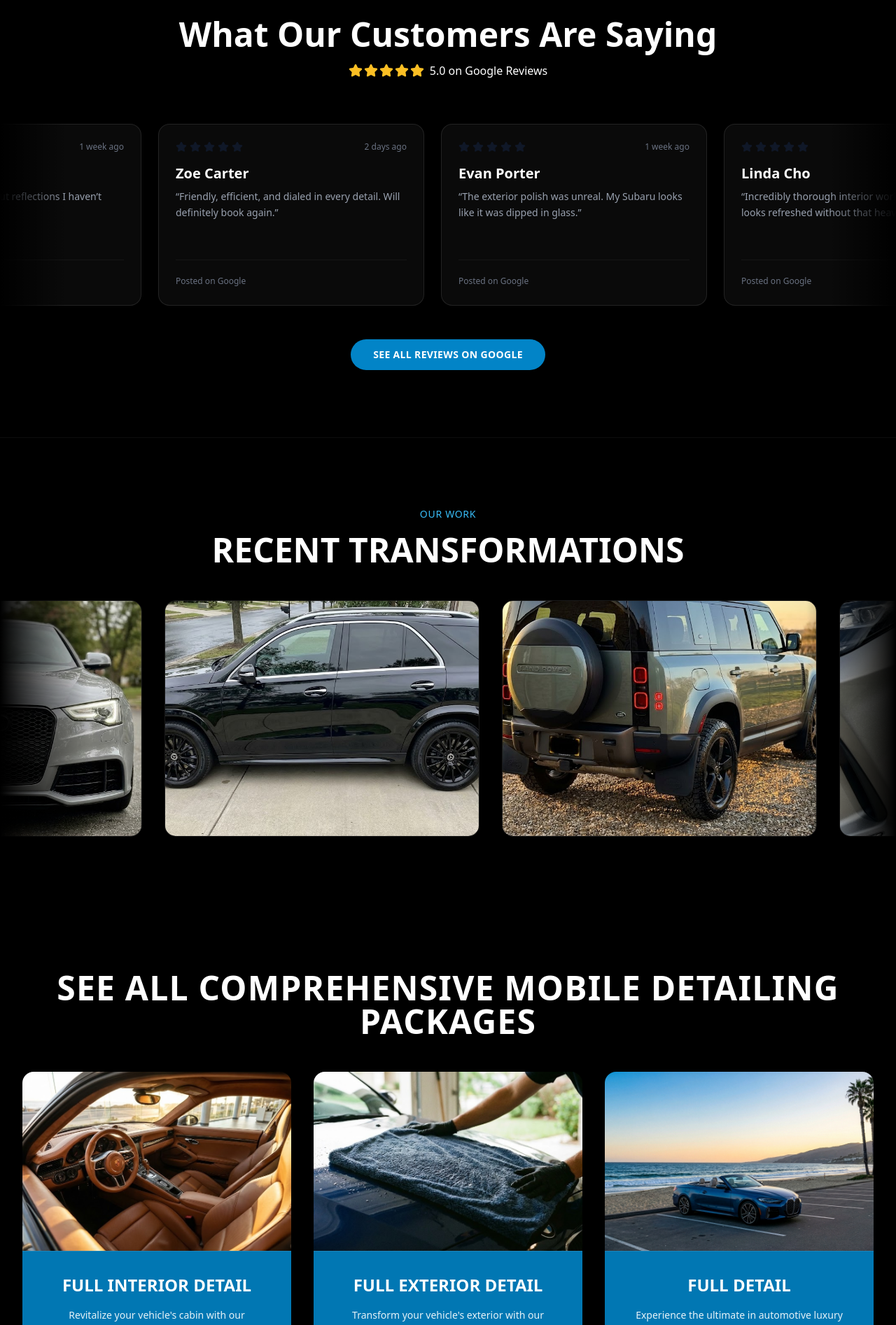
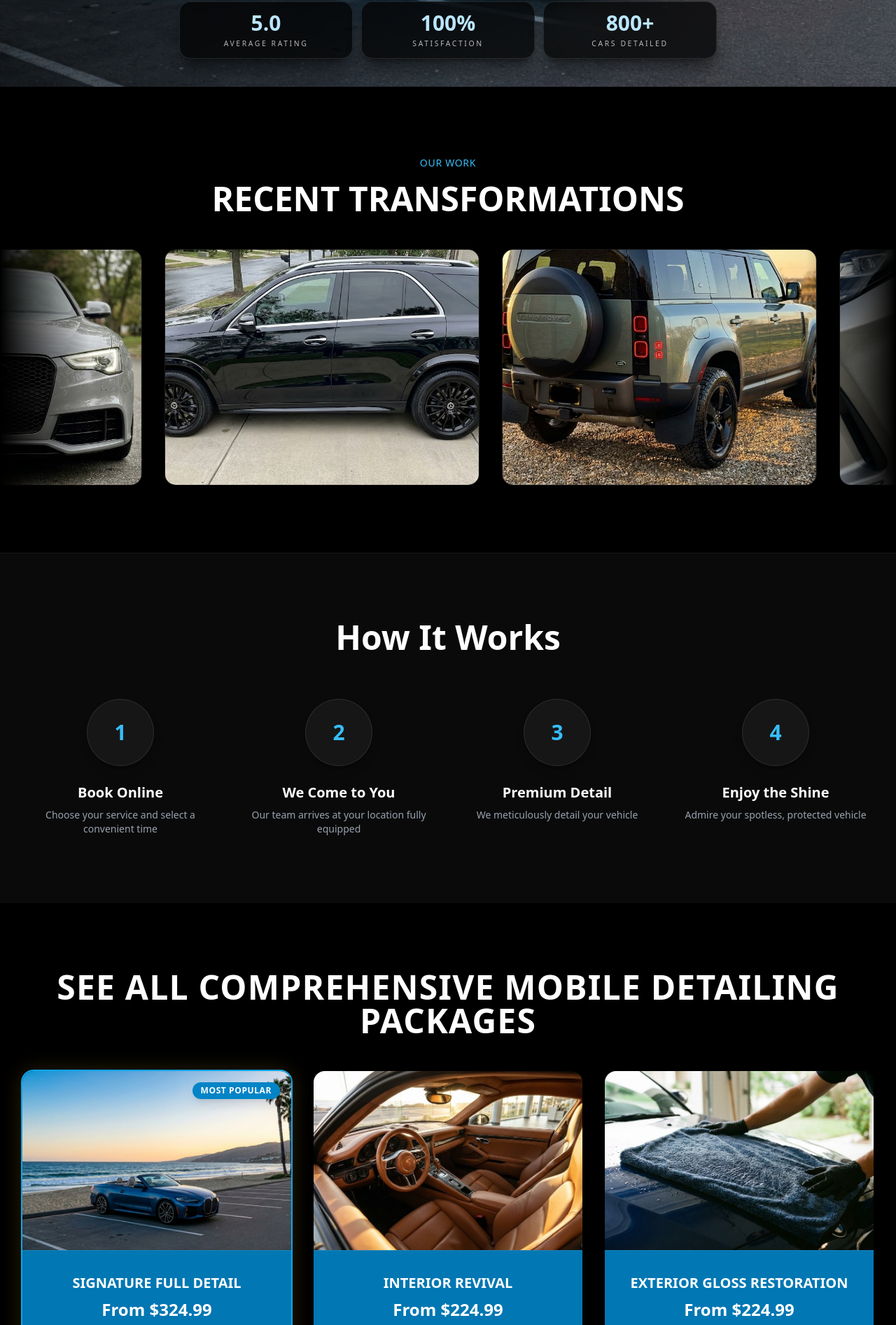
Before and after one commit to tummybutters/Chandler-Detailing, a Next.js app: page / in a window 1280 px wide. Shown: the part 884-2778 px from the top of the page at 70% size. Built offline with nearby package versions, Linux system fonts and the light colour scheme; a web font is replaced by a local one.

Commit message:
Update website content, services, pricing, and contact info per client request

```diff
--- a/app/contact/page.tsx
+++ b/app/contact/page.tsx
@@ -130,7 +130,7 @@ function ContactForm() {
                         value={formData.phone}
                         onChange={handleChange}
                         className="w-full px-4 py-3 rounded-xl bg-gray-50 border border-gray-200 text-gray-900 placeholder-gray-400 focus:outline-none focus:border-primary-500 focus:ring-1 focus:ring-primary-500 transition-all"
-                        placeholder="(555) 123-4567"
+                        placeholder={PHONE_NUMBER}
                         autoComplete="tel"
                         inputMode="tel"
                     />
--- a/app/page.tsx
+++ b/app/page.tsx
@@ -20,6 +20,9 @@ import Showcase from "@/components/home/Showcase";
 
 // Hero Section
 import ShinyButton from "@/components/ui/ShinyButton";
+
+// Services Data for How It Works
+import { SERVICE_PROCESS_STEPS } from "@/lib/data/services";
 
 const SHOW_TESTIMONIALS = false;
 function Hero() {
@@ -68,8 +71,8 @@ function Hero() {
               variants={fadeUpVariants}
               className="text-4xl sm:text-5xl md:text-6xl lg:text-6xl xl:text-7xl font-bold text-white leading-tight w-full flex flex-col items-start gap-4"
             >
-              <span className="font-heading italic bg-gradient-to-r from-primary-300 via-primary-200 to-primary-300 bg-clip-text text-transparent">Your Home on the Road,</span>
-              <span className="font-body not-italic uppercase tracking-wide text-2xl sm:text-3xl md:text-4xl lg:text-5xl font-light">Detailed Right at Your Door.</span>
+              <span className="font-heading italic bg-gradient-to-r from-primary-300 via-primary-200 to-primary-300 bg-clip-text text-transparent">Detailing Isn't Just Cleaning,</span>
+              <span className="font-body not-italic uppercase tracking-wide text-2xl sm:text-3xl md:text-4xl lg:text-5xl font-light">It's Maintenance That Protects Your Investment.</span>
             </motion.h1>
 
             {/* Subheadline */}
@@ -77,29 +80,48 @@ function Hero() {
               variants={fadeUpVariants}
               className="text-lg sm:text-xl md:text-2xl text-gray-100 font-medium max-w-2xl leading-relaxed"
             >
-              You Spend Hundreds of Hours in Your Car Every Year—Let Us Spend Two Making It Perfect.
+              Don't leave your vehicle's value to chance. We provide professional care that keeps your car looking new for years to come.
             </motion.h2>
 
             {/* CTAs */}
             <motion.div
               variants={fadeUpVariants}
-              className="flex flex-col sm:flex-row gap-3 sm:gap-4 pt-6"
+              className="flex flex-row gap-3 pt-6"
             >
               <ShinyButton
                 href={BOOKING_URL}
                 target="_blank"
                 rel="noopener noreferrer"
-                className="inline-flex items-center justify-center gap-2 shadow-lg shadow-primary-900/20 w-full sm:w-auto"
+                className="inline-flex items-center justify-center gap-2 shadow-lg shadow-primary-900/20 flex-1 basis-1/2 px-5 py-3 text-base sm:text-lg"
               >
                 Book Appointment
                 <ArrowRight className="w-5 h-5 group-hover:translate-x-1 transition-transform" />
               </ShinyButton>
               <Link
                 href="/services"
-                className="px-8 py-4 rounded-full font-semibold text-lg inline-flex items-center justify-center gap-2 bg-white/10 backdrop-blur-sm border border-white/20 text-white hover:bg-white/20 transition-all w-full sm:w-auto text-center"
+                className="px-5 py-3 rounded-full font-semibold text-base sm:text-lg inline-flex items-center justify-center gap-2 bg-white/10 backdrop-blur-sm border border-white/20 text-white hover:bg-white/20 transition-all flex-1 basis-1/2 text-center"
               >
                 View Services
               </Link>
+            </motion.div>
+
+            <motion.div
+              initial={{ opacity: 0, y: 40 }}
+              animate={{ opacity: 1, y: 0 }}
+              transition={{ delay: 0.7, duration: 0.8 }}
+              className="w-full mt-8 lg:hidden"
+            >
+              <div className="max-w-md mx-auto grid grid-cols-3 gap-2">
+                {heroStats.map((stat) => (
+                  <div
+                    key={stat.label}
+                    className="rounded-xl border border-white/10 bg-black/70 backdrop-blur-xl px-2 py-2 flex flex-col items-center text-center gap-0.5 text-white shadow-lg shadow-black/40"
+                  >
+                    <p className="text-base font-heading font-bold text-primary-200">{stat.value}</p>
+                    <p className="text-[0.5rem] uppercase tracking-[0.15em] text-white/70">{stat.label}</p>
+                  </div>
+                ))}
+              </div>
             </motion.div>
           </motion.div>
 
@@ -111,13 +133,13 @@ function Hero() {
         initial={{ opacity: 0, y: 40 }}
         animate={{ opacity: 1, y: 0 }}
         transition={{ delay: 0.7, duration: 0.8 }}
-        className="w-full px-4 sm:px-6 mt-12 lg:mt-0 lg:absolute lg:left-1/2 lg:bottom-10 lg:-translate-x-1/2"
+        className="hidden lg:block w-full px-4 sm:px-6 mt-10 lg:mt-0 lg:absolute lg:left-1/2 lg:bottom-10 lg:-translate-x-1/2"
       >
-        <div className="max-w-3xl mx-auto grid grid-cols-1 gap-3 sm:grid-cols-3">
+        <div className="max-w-3xl mx-auto grid grid-cols-3 gap-3">
           {heroStats.map((stat) => (
             <div
               key={stat.label}
-              className="rounded-2xl border border-white/10 bg-black/70 backdrop-blur-xl px-4 py-3 flex flex-col items-center text-center gap-1 text-white shadow-xl shadow-black/40 max-w-[200px] w-full mx-auto"
+              className="rounded-2xl border border-white/10 bg-black/70 backdrop-blur-xl px-4 py-3 flex flex-col items-center text-center gap-1 text-white shadow-xl shadow-black/40"
             >
               <p className="text-2xl md:text-3xl font-heading font-bold text-primary-200">{stat.value}</p>
               <p className="text-[0.65rem] uppercase tracking-[0.25em] text-white/70">{stat.label}</p>
@@ -134,19 +156,25 @@ function Hero() {
 function ServicesPreview() {
   const mainServices = [
     {
-      title: "FULL INTERIOR DETAIL",
-      description: "Revitalize your vehicle's cabin with our meticulous interior cleaning that eliminates stains, odors, and restores that showroom freshness.",
-      image: "/interior-detail.jpg"
+      title: "SIGNATURE FULL DETAIL",
+      description: "Experience the ultimate in automotive luxury with our comprehensive service that meticulously restores both your vehicle's interior comfort and exterior brilliance.",
+      image: "/newherochandler.png",
+      price: "From $324.99",
+      popular: true
     },
     {
-      title: "FULL EXTERIOR DETAIL",
-      description: "Transform your vehicle's exterior with our premium washing and waxing service that delivers a pristine finish and lasting protection against the elements.",
-      image: "/exterior-detail.jpg"
+      title: "INTERIOR REVIVAL",
+      description: "Revitalize your vehicle's cabin with our deep cleaning service that eliminates stains, odors, and restores that showroom freshness.",
+      image: "/interior-detail.jpg",
+      price: "From $224.99",
+      popular: false
     },
     {
-      title: "FULL DETAIL",
-      description: "Experience the ultimate in automotive luxury with our comprehensive service that meticulously restores both your vehicle's interior comfort and exterior brilliance.",
-      image: "/newherochandler.png"
+      title: "EXTERIOR GLOSS RESTORATION",
+      description: "Transform your vehicle's exterior with our premium washing and waxing service that delivers a pristine finish and lasting protection.",
+      image: "/exterior-detail.jpg",
+      price: "From $224.99",
+      popular: false
     }
   ];
 
@@ -154,17 +182,21 @@ function ServicesPreview() {
     {
       title: "PAINT CORRECTION",
       description: "Elevate your vehicle's appearance with our precision paint correction that eliminates scratches, swirls, and imperfections to reveal a mirror-like, flawless finish.",
-      image: "/paint-correction.jpg"
+      image: "/paint-correction.jpg",
+      price: "Contact for Pricing"
     },
     {
       title: "CERAMIC COATING",
-      description: "Invest in your vehicle's longevity with our premium ceramic coating that provides up to 8 years of superior protection while enhancing depth, gloss, and resistance to environmental damage.",
-      image: "/ceramic-coating.jpg"
+      description: "Invest in your vehicle's longevity with our premium ceramic coating packages (Bronze, Silver, Gold) that provide up to 5+ years of protection.",
+      image: "/ceramic-coating.jpg",
+      price: "Packages Available"
     },
     {
       title: "MAINTENANCE DETAILS",
-      description: "Preserve your vehicle's pristine condition with our regular maintenance service that keeps both interior comfort and exterior appearance at their peak between major detailing sessions.",
-      image: "/maintenance-detail.jpg"
+      description: "Preserve your vehicle's pristine condition with our regular maintenance service that keeps both interior comfort and exterior appearance at their peak.",
+      image: "/maintenance-detail.jpg",
+      price: "From $89.99",
+      disclaimer: "Available only for returning customers who have received a full detail. This service maintains your vehicle between full details."
     }
   ];
 
@@ -185,7 +217,7 @@ function ServicesPreview() {
           </h2>
         </motion.div>
 
-        {/* Top Row Cards - Highlighted (Orange in ref, Primary in ours) */}
+        {/* Top Row Cards - Highlighted */}
         <motion.div
           initial="hidden"
           whileInView="visible"
@@ -197,8 +229,14 @@ function ServicesPreview() {
             <motion.div
               key={service.title}
               variants={fadeUpVariants}
-              className="flex flex-col group rounded-2xl overflow-hidden max-w-md w-full mx-auto"
+              className={`flex flex-col group rounded-2xl overflow-hidden max-w-md w-full mx-auto relative ${service.popular ? 'ring-2 ring-primary-500 shadow-[0_0_30px_rgba(234,179,8,0.2)]' : ''}`}
             >
+              {service.popular && (
+                <div className="absolute top-4 right-4 z-20 bg-primary-600 text-white text-xs font-bold px-3 py-1 rounded-full shadow-lg uppercase tracking-wider">
+                  Most Popular
+                </div>
+              )}
+
               {/* Image Area */}
               <div className="h-56 sm:h-64 relative overflow-hidden">
                 <Image
@@ -212,9 +250,12 @@ function ServicesPreview() {
 
               {/* Content Area - Primary Color Background */}
               <div className="flex-1 bg-primary-600/90 backdrop-blur-sm p-6 sm:p-8 text-center flex flex-col items-center border-t border-white/10">
-                <h3 className="text-2xl font-heading font-bold text-white mb-4 uppercase max-w-xs">
+                <h3 className="text-xl font-heading font-bold text-white mb-2 uppercase max-w-xs">
                   {service.title}
                 </h3>
+                <div className="mb-4">
+                  <span className="text-2xl font-bold text-white">{service.price}</span>
+                </div>
                 <p className="text-white/90 mb-8 text-sm leading-relaxed flex-grow">
                   {service.description}
                 </p>
@@ -278,12 +319,24 @@ function ServicesPreview() {
 
               {/* Content Area - Dark Background */}
               <div className="flex-1 bg-bg-card p-6 sm:p-8 text-center flex flex-col items-center">
-                <h3 className="text-xl font-heading font-bold text-white mb-4 uppercase tracking-wide max-w-xs">
+                <h3 className="text-xl font-heading font-bold text-white mb-2 uppercase tracking-wide max-w-xs">
                   {service.title}
                 </h3>
+                <div className="mb-4">
+                  <span className="text-lg font-bold text-primary-400">{service.price}</span>
+                </div>
                 <p className="text-gray-400 mb-8 text-sm leading-relaxed flex-grow">
                   {service.description}
                 </p>
+
+                {/* Optional Disclaimer */}
+                {service.disclaimer && (
+                  <div className="mb-6 p-3 bg-red-900/20 border border-red-500/20 rounded-lg">
+                    <p className="text-red-200 text-xs font-medium">
+                      {service.disclaimer}
+                    </p>
+                  </div>
+                )}
 
                 <div className="w-full h-px bg-white/10 mb-6" />
 
@@ -312,6 +365,49 @@ function ServicesPreview() {
             View All Services
             <ArrowRight className="w-5 h-5" />
           </ShinyButton>
+        </motion.div>
+      </div>
+    </section>
+  );
+}
+
+// How It Works Section
+function HowItWorks() {
+  return (
+    <section className="py-16 sm:py-24 bg-bg-card border-t border-white/5">
+      <div className="max-w-7xl mx-auto px-4 sm:px-6 lg:px-8">
+        <div className="text-center mb-16">
+          <motion.h2
+            initial="hidden"
+            whileInView="visible"
+            viewport={{ once: true }}
+            variants={fadeUpVariants}
+            className="text-3xl sm:text-4xl md:text-5xl font-heading font-bold text-white"
+          >
+            How It Works
+          </motion.h2>
+        </div>
+
+        <motion.div
+          initial="hidden"
+          whileInView="visible"
+          viewport={{ once: true }}
+          variants={staggerContainer}
+          className="grid grid-cols-1 sm:grid-cols-2 lg:grid-cols-4 gap-6 md:gap-8 relative"
+        >
+          {SERVICE_PROCESS_STEPS.map((step) => (
+            <motion.div variants={fadeUpVariants} key={step.step} className="text-center relative">
+              <div className="w-20 h-20 sm:w-24 sm:h-24 mx-auto rounded-full bg-white/5 border border-white/10 flex items-center justify-center mb-4 sm:mb-6 relative z-10 shadow-lg shadow-black/20">
+                <span className="text-2xl sm:text-3xl font-heading font-bold text-primary-400">
+                  {step.step}
+                </span>
+              </div>
+              <h4 className="text-lg sm:text-xl font-heading font-bold text-white mb-2">
+                {step.title}
+              </h4>
+              <p className="text-gray-400 text-sm">{step.description}</p>
+            </motion.div>
+          ))}
         </motion.div>
       </div>
     </section>
@@ -542,7 +638,7 @@ function CTABanner() {
             variants={fadeUpVariants}
             className="text-white/80 text-lg sm:text-xl mt-6"
           >
-            Book your premium mobile detailing appointment today and see why SoCal trusts us with their vehicles.
+            Book your premium mobile detailing appointment today and see why so many in Orange County trust us.
           </motion.p>
           <motion.div
             variants={fadeUpVariants}
@@ -576,8 +672,9 @@ export default function Home() {
   return (
     <>
       <Hero />
-      <Reviews />
+      {/* <Reviews /> */}
       <Showcase />
+      <HowItWorks />
       <ServicesPreview />
       <WhyChooseUs />
       {SHOW_TESTIMONIALS && <Testimonials />}
--- a/lib/data/services.ts
+++ b/lib/data/services.ts
@@ -7,7 +7,6 @@ import {
     Wrench,
     Sun,
     Dog,
-    Zap,
 } from "lucide-react";
 
 type IconEntry = LucideIcon;
@@ -80,7 +79,7 @@ export const SERVICE_PACKAGES: ServicePackage[] = [
     {
         id: "maintenance",
         name: "Maintenance Detail – Preservation Wash",
-        price: "Starting at $90+",
+        price: "Starting at $89.99",
         description: "Keeps your car fresh & protected between full details.",
         popular: false,
         features: [],
@@ -94,7 +93,7 @@ export const SERVICE_PACKAGES: ServicePackage[] = [
     {
         id: "interior",
         name: "Interior Revival",
-        price: "Starting at $225+",
+        price: "Starting at $224.99",
         description: "Deep clean for that like-new interior.",
         popular: false,
         features: [],
@@ -108,7 +107,7 @@ export const SERVICE_PACKAGES: ServicePackage[] = [
     {
         id: "exterior",
         name: "Exterior Gloss Restoration",
-        price: "Starting at $225+",
+        price: "Starting at $224.99",
         description: "Deep exterior clean & long-lasting gloss protection.",
         popular: false,
         features: [],
@@ -122,7 +121,7 @@ export const SERVICE_PACKAGES: ServicePackage[] = [
     {
         id: "signature",
         name: "Signature Full Detail",
-        price: "Starting at $325+",
+        price: "Starting at $324.99",
         description: "Full inside & out detail with 6-month ceramic protection.",
         popular: true,
         features: [],
@@ -134,6 +133,33 @@ export const SERVICE_PACKAGES: ServicePackage[] = [
             { vehicleType: "Oversized (Van, 3-row SUV)", price: "$425.99–$450.99" },
         ],
     },
+    {
+        id: "ceramic-level-1",
+        name: "Ceramic Coating – Level 1 (Bronze)",
+        price: "Contact for Pricing",
+        description: "Entry-level ceramic protection enhancing gloss and hydrophobicity.",
+        popular: false,
+        features: ["1 Year Protection", "Gloss Enhancement", "Hydrophobic Properties"],
+        pricingBreakdown: [],
+    },
+    {
+        id: "ceramic-level-2",
+        name: "Ceramic Coating – Level 2 (Silver)",
+        price: "Contact for Pricing",
+        description: "Intermediate protection offering deeper gloss and longer durability.",
+        popular: false,
+        features: ["3 Year Protection", "Paint Correction (One Step)", "Enhanced Depth"],
+        pricingBreakdown: [],
+    },
+    {
+        id: "ceramic-level-3",
+        name: "Ceramic Coating – Level 3 (Gold)",
+        price: "Contact for Pricing",
+        description: "Ultimate protection for the most discerning vehicle owners.",
+        popular: false,
+        features: ["5+ Year Protection", "Multi-Stage Paint Correction", "Maximum Gloss & Armor"],
+        pricingBreakdown: [],
+    },
 ];
 
 export const SERVICE_ADD_ONS: ServiceAddOn[] = [
@@ -142,7 +168,8 @@ export const SERVICE_ADD_ONS: ServiceAddOn[] = [
     { icon: Wrench, name: "Engine Bay Detail", price: "$75" },
     { icon: Sun, name: "Headlight Restoration", price: "$60" },
     { icon: Dog, name: "Pet Hair or Sand Removal", price: "+$30–$50" },
-    { icon: Droplets, name: "Detail Spray", price: "$25" },
+    { icon: Droplets, name: "Spray Wax", price: "$49.99" },
+    { icon: Sparkles, name: "Machine Ceramic Wax", price: "Contact for Pricing" },
 ];
 
 export const SERVICE_PROCESS_STEPS: ServiceProcessStep[] = [
@@ -155,7 +182,7 @@ export const SERVICE_PROCESS_STEPS: ServiceProcessStep[] = [
 export const SERVICE_FAQS: ServiceFaq[] = [
     {
         question: "How long does a detail take?",
-        answer: "Service times vary by package. Express Wash takes 30-45 minutes, while our Ultimate Detail can take 5-6 hours. Ceramic coating is a full-day service. We'll provide an accurate estimate when you book.",
+        answer: "Service times vary by package. Maintenance washes take about 1-2 hours, while our Signature Full Detail can take 4-6 hours. Ceramic coatings are full-day services. We'll provide an accurate estimate when you book.",
     },
     {
         question: "Do I need to provide water or electricity?",
@@ -163,7 +190,7 @@ export const SERVICE_FAQS: ServiceFaq[] = [
     },
     {
         question: "What areas do you serve?",
-        answer: "We serve all of Southern California, including Los Angeles, Orange County, San Diego, and surrounding areas. Contact us if you're unsure about your location.",
+        answer: "We proudly serve Lake Forest, Irvine, Mission Viejo, and surrounding Orange County areas. Contact us if you're unsure about your location.",
     },
     {
         question: "Are your products safe for all vehicles?",
@@ -180,8 +207,8 @@ export const SERVICE_FAQS: ServiceFaq[] = [
 ];
 
 export const QUICK_SERVICE_OPTIONS: QuickServiceOption[] = [
-    { id: "express", name: "Express Wash", price: "$49", duration: "30-45 min", icon: Droplets },
-    { id: "essential", name: "Essential Detail", price: "$129", duration: "1.5-2 hours", icon: Car },
-    { id: "premium", name: "Premium Detail", price: "$249", duration: "3-4 hours", icon: Sparkles },
-    { id: "ultimate", name: "Ultimate Detail", price: "$399", duration: "5-6 hours", icon: Shield },
+    { id: "maintenance", name: "Maintenance Detail", price: "From $89.99", duration: "1-2 hours", icon: Droplets },
+    { id: "interior", name: "Interior Revival", price: "From $224.99", duration: "3-4 hours", icon: Car },
+    { id: "exterior", name: "Exterior Gloss", price: "From $224.99", duration: "2-3 hours", icon: Sparkles },
+    { id: "signature", name: "Signature Full", price: "From $324.99", duration: "4-6 hours", icon: Shield },
 ];
```
Also changed, not shown: app/about/page.tsx (+7 -9 lines), components/layout/Footer.tsx (+24 -2 lines), lib/constants.ts (+10 -8 lines), 1 other file (tests, documents, lock files or other folders).
